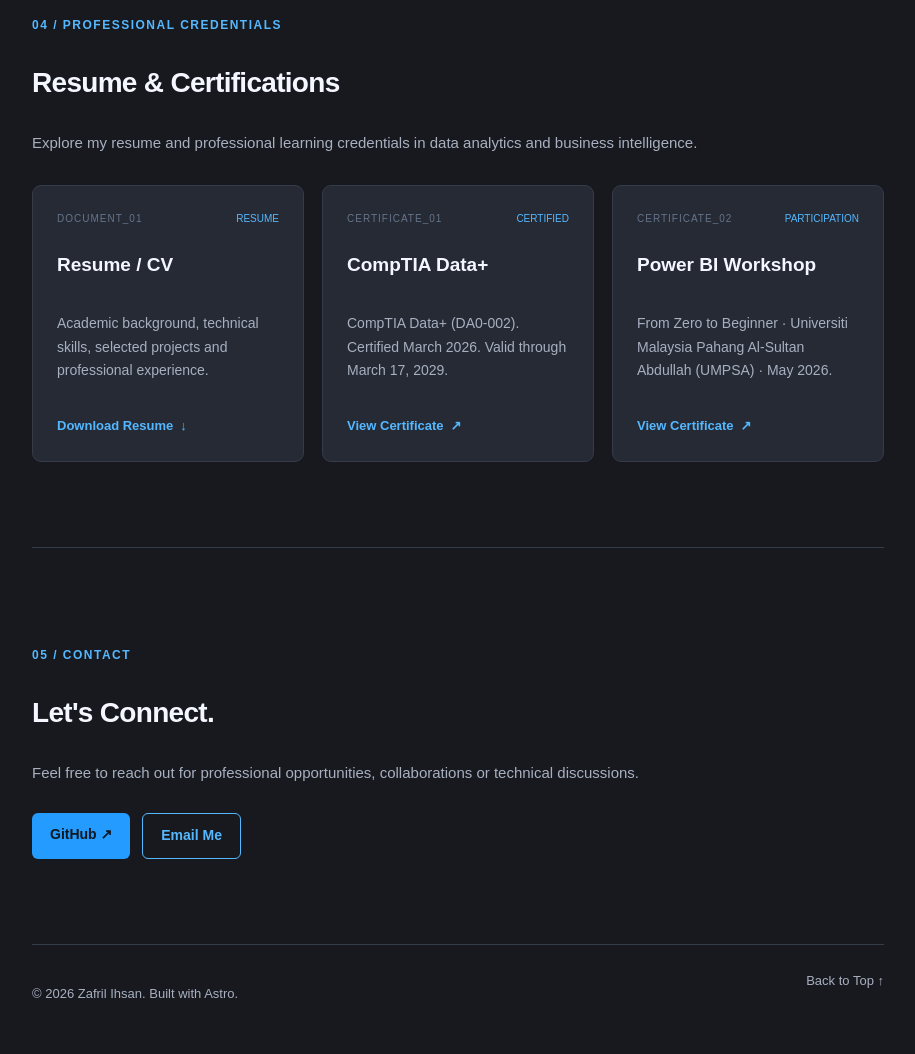
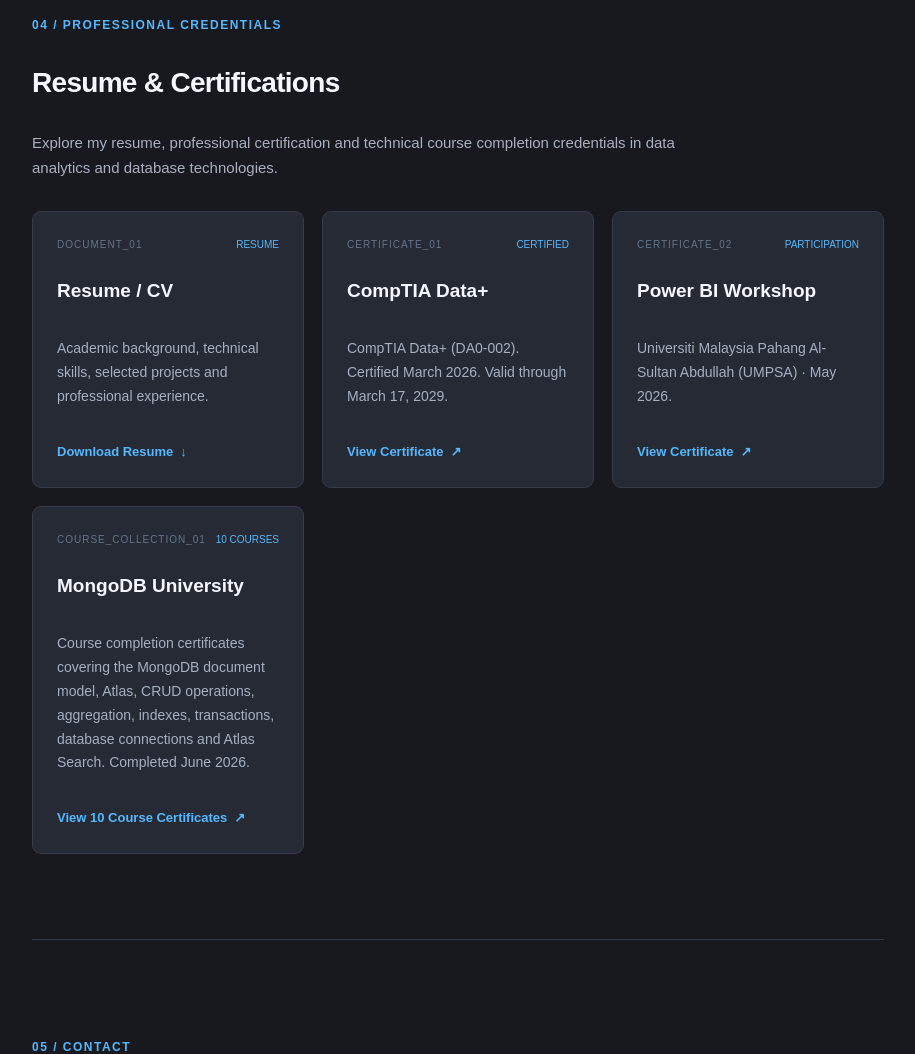
Before and after one commit to zafrilll/zafril-my, an Astro site: page / in a window 1280 px wide. Shown: the part 2360-3414 px from the top of the page, without its empty margins (182-1097 px from the left). Built offline with nearby package versions, Linux system fonts and the light colour scheme; Astro itself is replaced by a stand-in of ours.

Commit message:
Add MongoDB University course certificates

```diff
--- a/src/pages/index.astro
+++ b/src/pages/index.astro
@@ -184,8 +184,8 @@ const skills = [
         <h2>Resume & Certifications</h2>
 
         <p class="section-description">
-          Explore my resume and professional learning credentials in data
-          analytics and business intelligence.
+          Explore my resume, professional certification and technical course
+          completion credentials in data analytics and database technologies.
         </p>
 
         <div class="credential-grid">
@@ -239,7 +239,7 @@ const skills = [
             <h3>Power BI Workshop</h3>
 
             <p class="project-description">
-              From Zero to Beginner · Universiti Malaysia Pahang
+              Universiti Malaysia Pahang
               Al-Sultan Abdullah (UMPSA) · May 2026.
             </p>
 
@@ -250,6 +250,30 @@ const skills = [
               rel="noopener noreferrer"
             >
               View Certificate <span aria-hidden="true">↗</span>
+            </a>
+          </article>
+
+          <article class="project-card credential-card">
+            <div class="project-top">
+              <span class="project-number">COURSE_COLLECTION_01</span>
+              <span class="project-status">10 COURSES</span>
+            </div>
+
+            <h3>MongoDB University</h3>
+
+            <p class="project-description">
+              Course completion certificates covering the MongoDB document
+              model, Atlas, CRUD operations, aggregation, indexes, transactions,
+              database connections and Atlas Search. Completed June 2026.
+            </p>
+
+            <a
+              class="credential-link"
+              href="/documents/mongodb-course-certificates.pdf"
+              target="_blank"
+              rel="noopener noreferrer"
+            >
+              View 10 Course Certificates <span aria-hidden="true">↗</span>
             </a>
           </article>
         </div>
```
Also changed, not shown: 1 other file.
